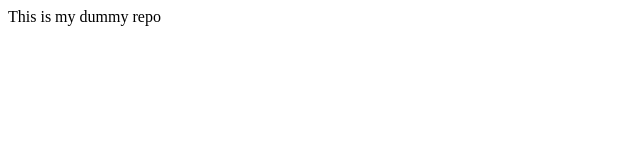
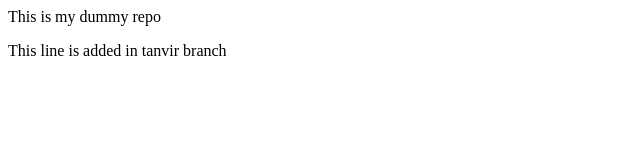
Before and after one commit to MuhammadTanvirHasan98/dummy-repo, a plain HTML site: page index.html in a window 1280 px wide. Shown: the whole page, without its empty margins (0-640 px from the left). Drawn offline with Linux system fonts and the light colour scheme.

Commit message:
Changed in tanvir

```diff
--- a/index.html
+++ b/index.html
@@ -1 +1,2 @@
 <p>This is my dummy repo</p>
+<p>This line is added in tanvir branch</p>
```
